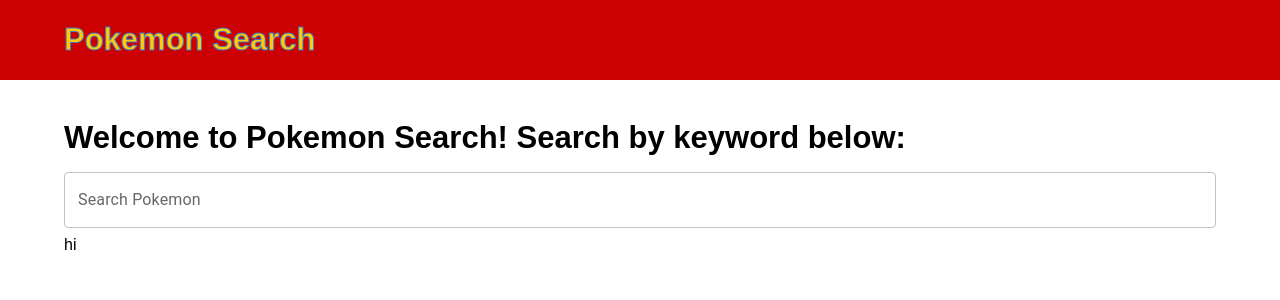
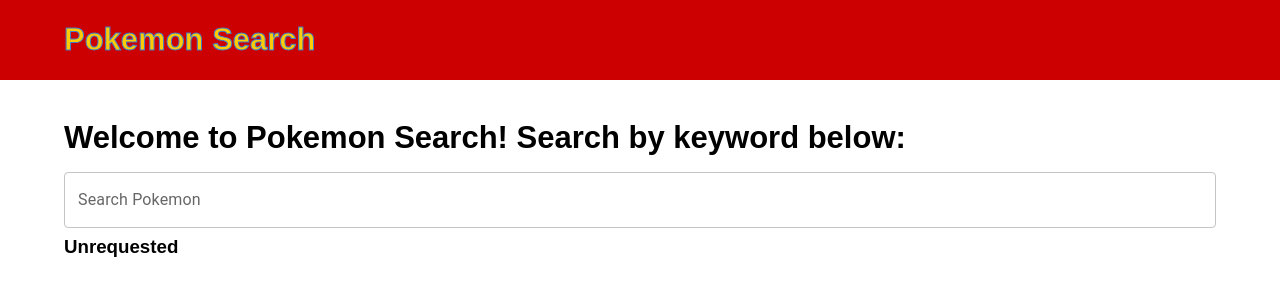
Before and after one commit to karinamzalez/temporal-pokemon, a Next.js app: page / in a window 1280 px wide. Shown: the top 300 px of the page. Built offline with nearby package versions, Linux system fonts and the light colour scheme; no server answers.

Commit message:
render different states

```diff
--- a/src/components/SearchInput.tsx
+++ b/src/components/SearchInput.tsx
@@ -1,5 +1,5 @@
 // IMPORTS -----------------------------------
-import React, { JSX, useEffect } from 'react';
+import React, { JSX } from 'react';
 import TextField from "@mui/material/TextField";
 
 
--- a/src/components/pokemon.tsx
+++ b/src/components/pokemon.tsx
@@ -1,7 +1,7 @@
 // IMPORTS -----------------------------------
-import React, { JSX, useEffect, useState } from 'react';
+import React, { JSX, useEffect } from 'react';
 import styled from 'styled-components';
-import { PokemonType } from '@/types';
+// import { PokemonType } from '@/types';
 import PokemonList from '@/components/PokemonList';
 import SearchInput from '@/components/SearchInput';
 import { useInput } from '@/hooks/useInput';
@@ -12,28 +12,26 @@
 
 // COMPONENT ---------------------------------
 const Pokemon: React.FunctionComponent = (): JSX.Element => {
-  // const [pokemon, setPokemon] = useState<PokemonType[]>([{name: "pikachu"}, {name: "squirtle"}]);
   const { value: searchTerm, bind: bindSearchTerm } = useInput("");
   const { data, error, isLoading } = useSWR(`api/pokemon/search/${searchTerm}`, fetcher, {
-    keepPreviousData: true
+    keepPreviousData: true,
+    revalidateOnFocus: false,
+    revalidateOnMount: false,
+    revalidateOnReconnect: false
   });
-
-  useEffect(() => {
-    console.log("term", searchTerm)
-    console.log("data", data)
-    console.log("isLoading", isLoading)
-    console.log("error", error)
-  }, [data]);
 
   return (
     <StyledContainer>
       <h1>Welcome to Pokemon Search! Search by keyword below:</h1>
       <SearchInput bindSearchTerm={bindSearchTerm} />
       {
-        data && data.pokemon ?
+        data ?
         <PokemonList
+          error={error}
+          loading={isLoading}
           pokemon={data.pokemon}
-        /> : <div>hi</div>
+        /> :
+        <h3>Unrequested</h3>
       }
     </StyledContainer>
   )
--- a/src/components/pokemonList.tsx
+++ b/src/components/pokemonList.tsx
@@ -2,14 +2,19 @@
 import React, { JSX } from 'react';
 import styled from 'styled-components';
 import { PokemonType } from '@/types';
+import CircularProgress from "@mui/material/CircularProgress";
 
 // TYPES -------------------------------------
 interface PokemonListProps {
-  pokemon: PokemonType[]
+  pokemon: PokemonType[],
+  error: {"error": string},
+  loading: boolean
 }
 
 // COMPONENT ---------------------------------
-const PokemonList: React.FunctionComponent<PokemonListProps> = ({ pokemon }): JSX.Element => {
+const PokemonList: React.FunctionComponent<PokemonListProps> = ({ pokemon, error, loading }): JSX.Element => {
+  if (error) return <h3>Failed to load</h3>
+  if (loading) return <CircularProgress />
   return (
     <Grid>
       {pokemon.map((pokemon, id) => (
```
